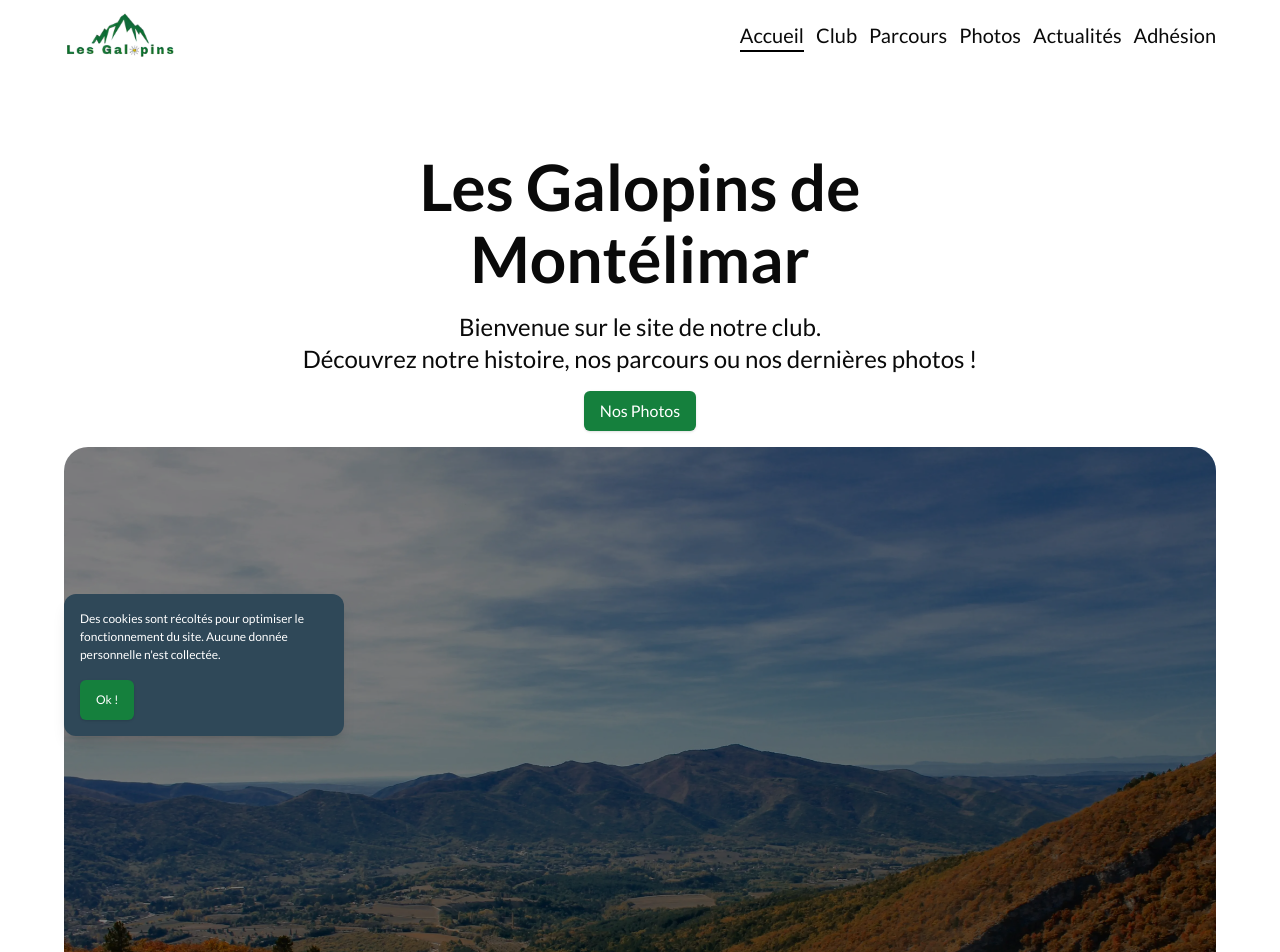
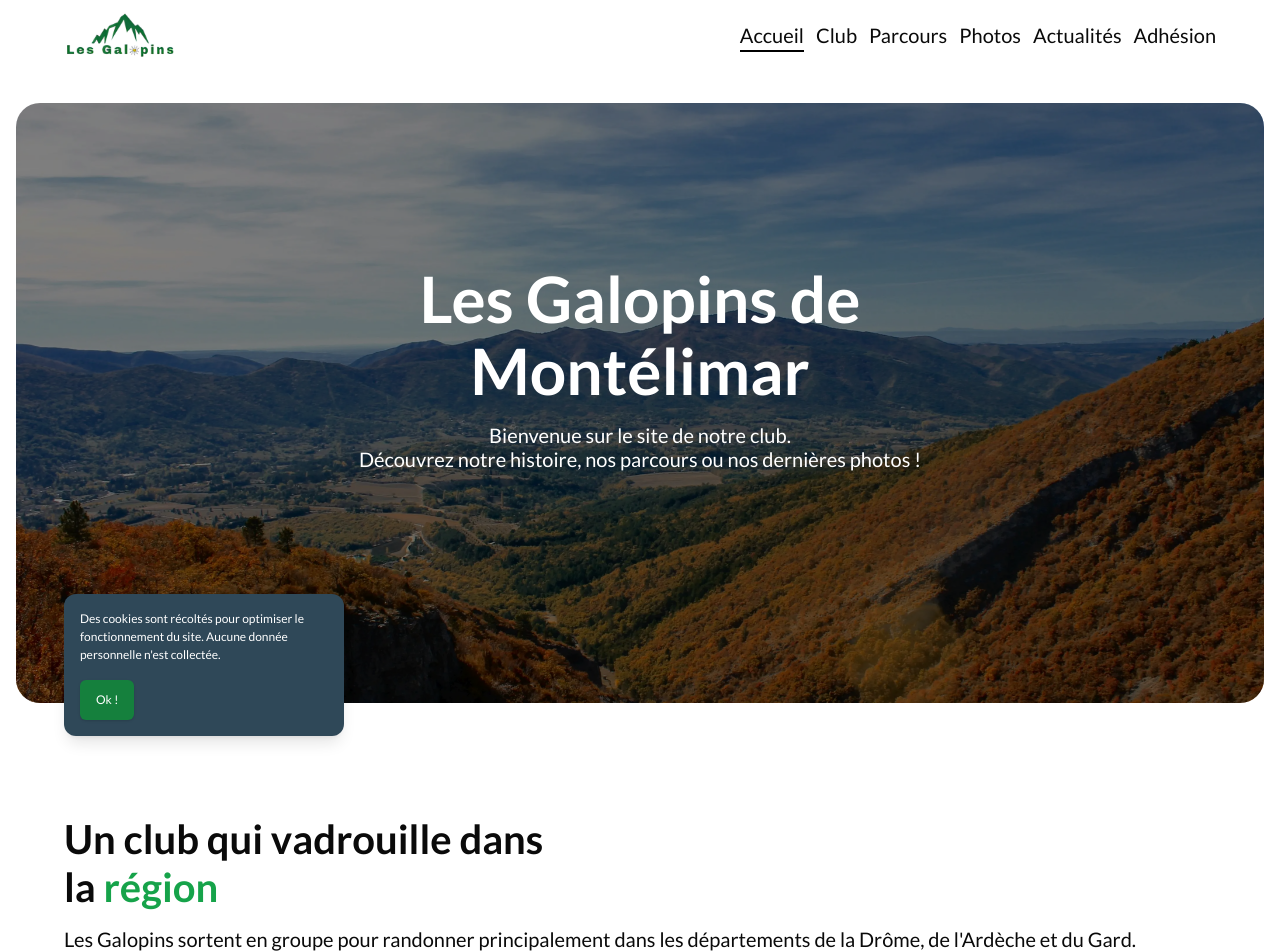
Before and after one commit to SebastienLaurentt/Galopins-Next-V2, a Next.js app: page / in a window 1280 px wide. Shown: the top 952 px of the page. Built offline with nearby package versions, Linux system fonts and the light colour scheme.

Commit message:
add parallax on hero

```diff
--- a/app/adhesion/page.tsx
+++ b/app/adhesion/page.tsx
@@ -36,7 +36,7 @@ function Adhesion() {
             <Image
               src={imgAdhesion}
               alt=""
-              className="mb-4 md:mb-8 xl:mb-0"
+              className="mb-4 rounded-lg md:mb-8 xl:mb-0"
               priority
               placeholder="blur"
             />
--- a/app/club/page.tsx
+++ b/app/club/page.tsx
@@ -50,14 +50,14 @@ function Club() {
             <Image
               src={imgDigue}
               alt="Carrières d'Ocre de Rustrel"
-              className="lg:hidden"
+              className="rounded-lg lg:hidden"
               priority
               placeholder="blur"
             />
             <Image
               src={imgAbbaye}
               alt="Carrières d'Ocre de Rustrel"
-              className="hidden lg:block"
+              className="hidden rounded-lg lg:block"
               priority
               placeholder="blur"
             />
@@ -81,7 +81,7 @@ function Club() {
           <Image
             src={imgEquipe}
             alt="Carrières d'Ocre de Rustrel"
-            className="mt-4 md:mt-8"
+            className="mt-4 rounded-lg md:mt-8"
             placeholder="blur"
           />
         </SubSection>
--- a/app/globals.css
+++ b/app/globals.css
@@ -83,4 +83,24 @@
     @apply text-3xl md:text-4xl 2xl:text-5xl;
   }
 
+  .parallax {
+    background-attachment: fixed;
+    background-position: center;
+    background-repeat: no-repeat;
+    background-size: cover;
+  }
+
+  .parallax-container {
+    position: relative;
+    overflow: hidden;
+  }
+
+  .parallax-overlay {
+    position: absolute;
+    top: 0;
+    left: 0;
+    width: 100%;
+    height: 100%;
+    background: rgba(0, 0, 0, 0.5);
+  }
 }
--- a/app/page.tsx
+++ b/app/page.tsx
@@ -7,12 +7,11 @@ import SectionHeader from "@/components/Section/SectionHeader/SectionHeader";
 import { Button } from "@/components/ui/button";
 import { CalendarCheck, Mountain, Users } from "lucide-react";
 import { Metadata } from "next";
-import Image from "next/image";
+import Link from "next/link";
 import logoArdeche from "../public/images/Ardeche.webp";
 import logoDrome from "../public/images/Drome.webp";
 import img from "../public/images/Home.webp";
 import logoVaucluse from "../public/images/Vaucluse.webp";
-import Link from "next/link";
 
 export const metadata: Metadata = {
   title: "Les Galopins de Montélimar",
@@ -24,42 +23,43 @@ export default function Home() {
   return (
     <main className="mb-20 md:mb-24 lg:mb-32">
       {/* Hero Section */}
-      {/* <SectionBg
-        bg={img}
-        minHeightScreen={false}
-        className="flex flex-col justify-center"
-      >
-        <div className="mx-auto max-w-[260px] pb-4 text-center text-white  md:max-w-[400px] lg:max-w-[500px] lg:pb-16 xl:max-w-screen-xl xl:pb-0  xl:pt-24">
-          <h1 className="mb-2 md:mb-4"> LES GALOPINS </h1>
-          <p className="mx-auto mb-2  w-4/5 text-md font-medium leading-6  md:mb-4 md:leading-7 lg:w-4/5 lg:text-2xl lg:leading-9">
-            Club de randonnée pédestre à Montélimar
-          </p>
-        </div>
-      </SectionBg> */}
+
       <Section>
-        <div className="mx-auto mb-4 mt-16 max-w-[340px] space-y-2 text-center md:max-w-[570px] lg:mb-4 lg:mt-32 lg:max-w-[680px] lg:space-y-4 xl:mt-20">
+        <div className="mx-auto mt-20 flex max-w-[340px] flex-col items-center space-y-2 text-center md:max-w-[570px] lg:mb-4 lg:mt-32 lg:max-w-[680px] lg:space-y-4 xl:hidden">
           <h1> Les Galopins de Montélimar </h1>
-          <p className="text-sm leading-5 md:text-md md:leading-6 lg:text-lg lg:leading-8">
+          <p className="text-sm leading-5 md:text-md md:leading-6">
             Bienvenue sur le site de notre club.
             <br />
             Découvrez notre histoire, nos parcours ou nos dernières photos !
           </p>
-          <Button asChild className="bg-green-700 text-white">
-            <Link href="/photos">
-            Nos Photos
-            </Link>
-          </Button>
         </div>
       </Section>
 
-      <Section>
-        <div>
-          <div className="relative mx-auto w-full overflow-hidden rounded-3xl ">
-            <Image src={img} alt="yyy" className="w-full" />
-            <div className="absolute inset-0 bg-black opacity-50"></div>
+      <section className="parallax-container mx-auto mt-4 flex lg:mt-5 xl:hidden">
+        <div
+          className="parallax relative mx-auto h-[300px] w-full overflow-hidden md:h-[400px] lg:h-[500px]"
+          style={{ backgroundImage: `url(${img.src})` }}
+        >
+          <div className="parallax-overlay absolute inset-0 z-0 bg-black opacity-50"></div>
+        </div>
+      </section>
+
+      <section className="parallax-container mx-auto mt-8 hidden xl:flex xl:px-4">
+        <div
+          className="parallax relative mx-auto w-full overflow-hidden rounded-3xl lg:h-[600px]"
+          style={{ backgroundImage: `url(${img.src})` }}
+        >
+          <div className="parallax-overlay absolute bg-black opacity-50"></div>
+          <div className="relative mx-auto text-center text-white lg:mt-40 lg:max-w-[680px] lg:space-y-4 ">
+            <h1>Les Galopins de Montélimar</h1>
+            <p className="text-md leading-6">
+              Bienvenue sur le site de notre club.
+              <br />
+              Découvrez notre histoire, nos parcours ou nos dernières photos !
+            </p>
           </div>
         </div>
-      </Section>
+      </section>
 
       {/* Area Section */}
       <Section marginBottom={true} marginTop={true} classname="">
--- a/app/parcours/page.tsx
+++ b/app/parcours/page.tsx
@@ -87,7 +87,7 @@ function Parcours() {
             <Image
               src={parcoursImg}
               alt="Randonneurs dans les bois"
-              className="mb-4 md:mb-8 xl:mb-0"
+              className="mb-4 rounded-lg md:mb-8 xl:mb-0"
             />
           </div>
           <div className="flex flex-col justify-center xl:w-2/5">
--- a/components/Card/AreaCard/AreaCard.tsx
+++ b/components/Card/AreaCard/AreaCard.tsx
@@ -35,7 +35,7 @@ const AreaCard = ({
           </div>
         </div>
         <div className="">
-          <Image src={src} alt={alt} placeholder="blur" className="rounded-md" />
+          <Image src={src} alt={alt} placeholder="blur" className="rounded-lg" />
         </div>
 
         <p className="text-sm md:text-sm">{areaDescription}</p>
--- a/components/Section/SectionHeader/SectionHeader.tsx
+++ b/components/Section/SectionHeader/SectionHeader.tsx
@@ -16,7 +16,7 @@ const SectionHeader: React.FC<SectionHeaderProps> = ({
       <h2>
         {title} <span className="text-accent">{titleHighlight}</span>
       </h2>
-      <p>{titleDescription}</p>
+      <p className="">{titleDescription}</p>
     </div>
   );
 };
```
